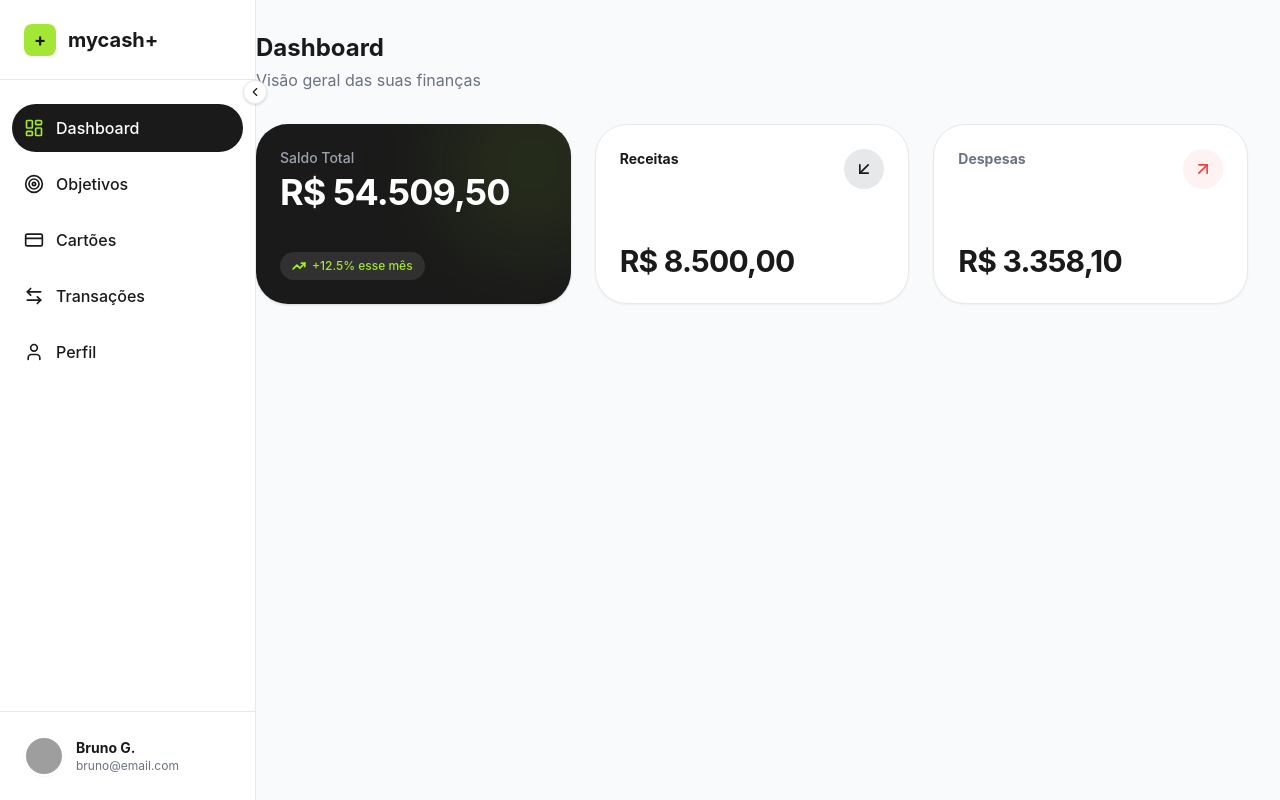
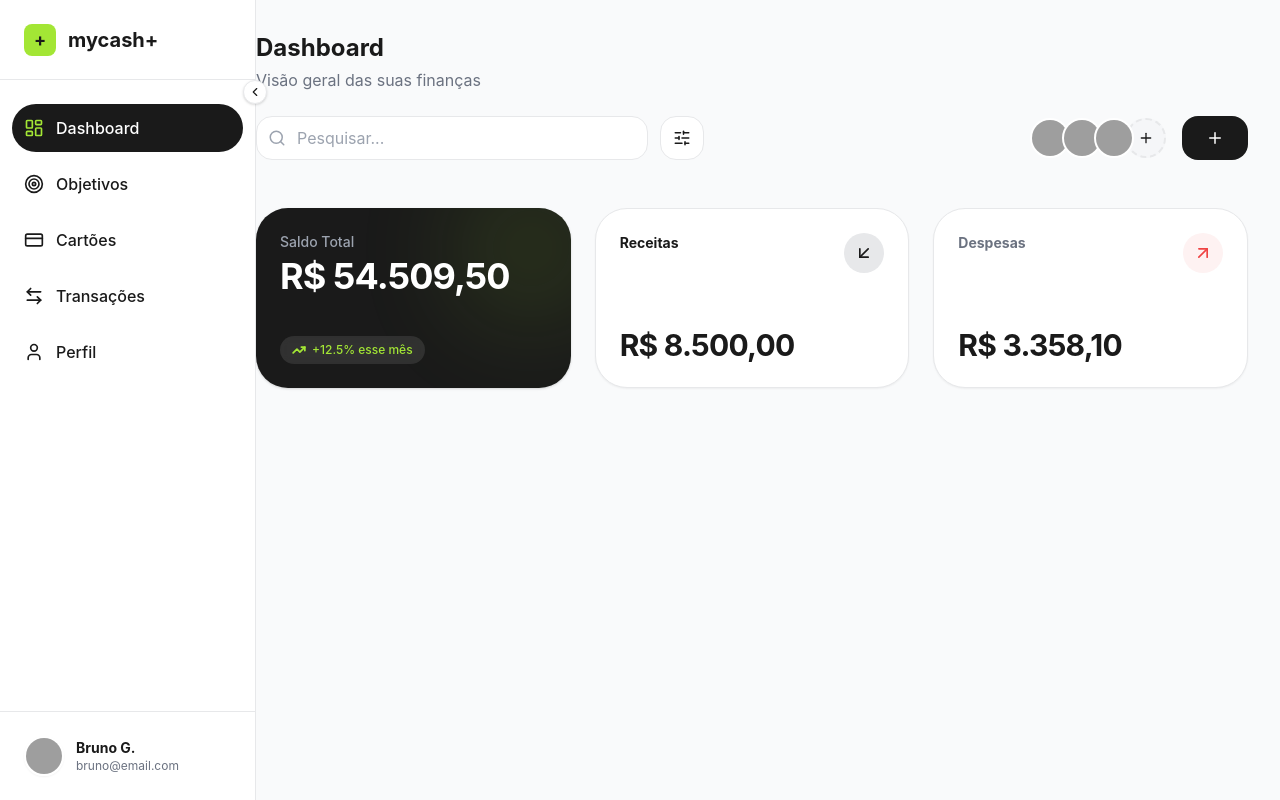
Before and after one commit to brgoncalvess/mycash-plus, a React (Vite) app: page / in a window 1280 px wide. Built offline with nearby package versions, Linux system fonts and the light colour scheme; grey boxes are pictures that could not be loaded.

Commit message:
feat: implement dashboard header with filters and member selection

```diff
--- a/package.json
+++ b/package.json
@@ -15,6 +15,7 @@
     "framer-motion": "^12.29.0",
     "lucide-react": "^0.562.0",
     "react": "^19.2.0",
+    "react-day-picker": "^9.13.0",
     "react-dom": "^19.2.0",
     "react-router-dom": "^7.12.0",
     "recharts": "^3.7.0",
--- /dev/null
+++ b/src/components/dashboard/DashboardHeader.tsx
@@ -0,0 +1,167 @@
+import { Search, SlidersHorizontal, Plus, Calendar } from 'lucide-react';
+import { useState } from 'react';
+import { useFinance } from '../../context/FinanceContext';
+import { cn } from '../../utils/cn';
+import { format } from 'date-fns';
+import { ptBR } from 'date-fns/locale';
+
+export function DashboardHeader() {
+    const { filters, setFilters, members } = useFinance();
+    const [showFilters, setShowFilters] = useState(false);
+    const [searchValue, setSearchValue] = useState(filters.searchQuery);
+
+    const handleSearchChange = (e: React.ChangeEvent<HTMLInputElement>) => {
+        const value = e.target.value;
+        setSearchValue(value);
+        setFilters({ searchQuery: value });
+    };
+
+    const handleTransactionTypeChange = (type: 'all' | 'income' | 'expense') => {
+        setFilters({ transactionType: type });
+    };
+
+    const handleMemberClick = (memberId: string) => {
+        if (filters.memberId === memberId) {
+            setFilters({ memberId: null });
+        } else {
+            setFilters({ memberId });
+        }
+    };
+
+    const dateRangeText = `${format(filters.dateRange.start, 'dd MMM', { locale: ptBR })} - ${format(filters.dateRange.end, 'dd MMM, yyyy', { locale: ptBR })}`;
+
+    return (
+        <header className="flex flex-col lg:flex-row gap-4 lg:items-center lg:justify-between w-full mb-6">
+            {/* Left Section: Search + Filters */}
+            <div className="flex items-center gap-3 flex-1 max-w-full lg:max-w-md">
+                {/* Search Input */}
+                <div className="relative flex-1">
+                    <Search className="absolute left-3 top-1/2 -translate-y-1/2 text-gray-400" size={18} />
+                    <input
+                        type="text"
+                        placeholder="Pesquisar..."
+                        value={searchValue}
+                        onChange={handleSearchChange}
+                        className="w-full h-11 pl-10 pr-4 rounded-xl border border-secondary-50 bg-surface text-secondary placeholder:text-gray-400 focus:outline-none focus:ring-2 focus:ring-brand/20 focus:border-brand transition-all"
+                    />
+                </div>
+
+                {/* Filter Button */}
+                <button
+                    onClick={() => setShowFilters(!showFilters)}
+                    className={cn(
+                        "flex items-center justify-center w-11 h-11 rounded-xl border transition-all",
+                        showFilters
+                            ? "bg-secondary border-secondary text-surface"
+                            : "bg-surface border-secondary-50 text-secondary hover:border-secondary-500/20"
+                    )}
+                >
+                    <SlidersHorizontal size={18} />
+                </button>
+            </div>
+
+            {/* Right Section: Members + New Transaction */}
+            <div className="flex items-center gap-4 justify-between lg:justify-end">
+                {/* Family Members */}
+                <div className="flex items-center -space-x-2">
+                    {members.map((member) => {
+                        const isSelected = filters.memberId === member.id;
+                        return (
+                            <button
+                                key={member.id}
+                                onClick={() => handleMemberClick(member.id)}
+                                className={cn(
+                                    "relative w-10 h-10 rounded-full border-2 bg-surface transition-all hover:scale-110 hover:z-10",
+                                    isSelected
+                                        ? "border-secondary ring-2 ring-brand"
+                                        : "border-surface hover:border-secondary-50"
+                                )}
+                                title={member.name}
+                            >
+                                <img
+                                    src={member.avatarUrl || `https://i.pravatar.cc/150?u=${member.id}`}
+                                    alt={member.name}
+                                    className="w-full h-full rounded-full object-cover"
+                                />
+                                {isSelected && (
+                                    <div className="absolute -bottom-0.5 -right-0.5 w-4 h-4 bg-brand rounded-full border-2 border-surface flex items-center justify-center">
+                                        <svg className="w-2.5 h-2.5 text-secondary" fill="none" viewBox="0 0 24 24" stroke="currentColor">
+                                            <path strokeLinecap="round" strokeLinejoin="round" strokeWidth={3} d="M5 13l4 4L19 7" />
+                                        </svg>
+                                    </div>
+                                )}
+                            </button>
+                        );
+                    })}
+
+                    <button className="w-10 h-10 rounded-full border-2 border-dashed border-secondary-50 bg-background flex items-center justify-center hover:border-brand hover:bg-brand/5 transition-all">
+                        <Plus size={16} className="text-secondary" />
+                    </button>
+                </div>
+
+                {/* New Transaction Button */}
+                <button className="flex items-center gap-2 h-11 px-6 bg-secondary text-surface rounded-xl font-semibold hover:bg-secondary-500 transition-colors whitespace-nowrap">
+                    <Plus size={18} />
+                    <span className="hidden sm:inline">Nova Transação</span>
+                </button>
+            </div>
+
+            {/* Filter Popover (Desktop) */}
+            {showFilters && (
+                <>
+                    {/* Backdrop */}
+                    <div
+                        className="fixed inset-0 z-40 lg:hidden"
+                        onClick={() => setShowFilters(false)}
+                    />
+
+                    {/* Popover Content */}
+                    <div className={cn(
+                        "absolute top-full left-0 mt-2 w-full lg:w-80 bg-surface/95 backdrop-blur-xl border border-secondary-50 rounded-2xl shadow-float p-4 z-50",
+                        "lg:left-auto lg:right-0"
+                    )}>
+                        <div className="space-y-4">
+                            {/* Transaction Type */}
+                            <div>
+                                <label className="text-xs font-semibold text-secondary mb-2 block">
+                                    Tipo de Transação
+                                </label>
+                                <div className="flex gap-2">
+                                    {[
+                                        { value: 'all', label: 'Todos' },
+                                        { value: 'income', label: 'Receitas' },
+                                        { value: 'expense', label: 'Despesas' }
+                                    ].map((option) => (
+                                        <button
+                                            key={option.value}
+                                            onClick={() => handleTransactionTypeChange(option.value as any)}
+                                            className={cn(
+                                                "flex-1 px-4 py-2 rounded-lg text-sm font-medium transition-all",
+                                                filters.transactionType === option.value
+                                                    ? "bg-secondary text-surface"
+                                                    : "bg-background text-secondary hover:bg-secondary-50"
+                                            )}
+                                        >
+                                            {option.label}
+                                        </button>
+                                    ))}
+                                </div>
+                            </div>
+
+                            {/* Date Range */}
+                            <div>
+                                <label className="text-xs font-semibold text-secondary mb-2 block">
+                                    Período
+                                </label>
+                                <button className="w-full flex items-center gap-2 px-4 py-2.5 bg-background rounded-lg text-sm text-secondary hover:bg-secondary-50 transition-colors">
+                                    <Calendar size={16} />
+                                    <span>{dateRangeText}</span>
+                                </button>
+                            </div>
+                        </div>
+                    </div>
+                </>
+            )}
+        </header>
+    );
+}
--- a/src/router.tsx
+++ b/src/router.tsx
@@ -5,13 +5,15 @@ import { Outlet } from 'react-router-dom';
 
 // Placeholder Pages (will be replaced by actual components later)
 import { SummarySection } from './components/dashboard/summary/SummarySection';
+import { DashboardHeader } from './components/dashboard/DashboardHeader';
 
 const Dashboard = () => (
-    <div className="flex flex-col gap-8 pb-20">
-        <header className="mb-0">
+    <div className="flex flex-col gap-6 pb-20">
+        <div>
             <h1 className="text-2xl font-bold text-secondary mb-1">Dashboard</h1>
             <p className="text-gray-500">Visão geral das suas finanças</p>
-        </header>
+        </div>
+        <DashboardHeader />
         <SummarySection />
     </div>
 );
```
Also changed, not shown: 1 other file (tests, documents, lock files or other folders).
